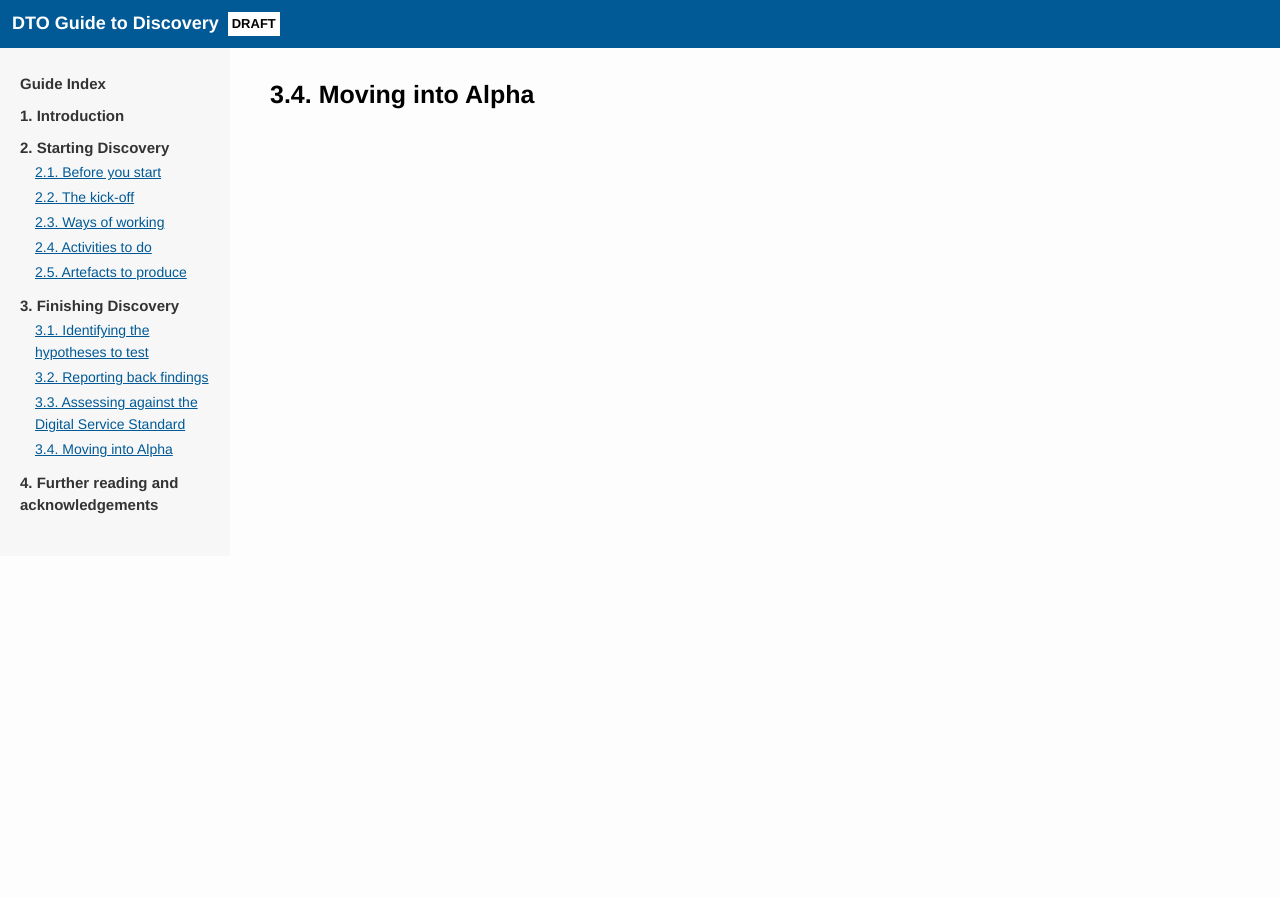
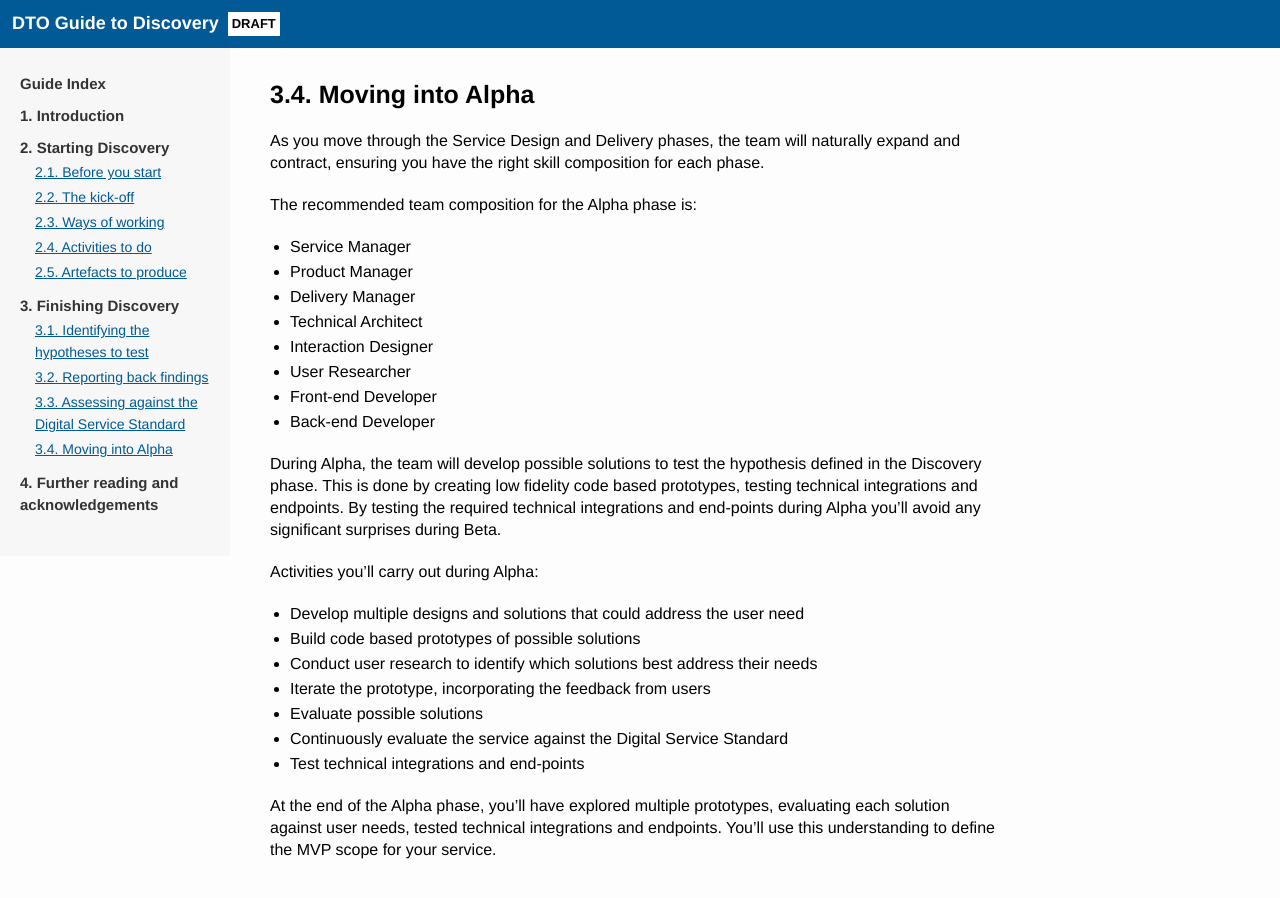
Before and after one commit to AusDTO/discovery-guide, a Jekyll site: the page built from 3-finishing-discovery/3-4-moving-into-alpha.md, in a window 1280 px wide. Built offline with Jekyll 4.4.1, drawn with Linux system fonts in a browser that asks for light colours.

Commit message:
Update 3-4-moving-into-alpha.md

```diff
--- a/3-finishing-discovery/3-4-moving-into-alpha.md
+++ b/3-finishing-discovery/3-4-moving-into-alpha.md
@@ -2,3 +2,27 @@
 layout: main
 title: '3.4. Moving into Alpha'
 ---
+As you move through the Service Design and Delivery phases, the team will naturally expand and contract, ensuring you have the right skill composition for each phase.
+
+The recommended team composition for the Alpha phase is:
+- Service Manager
+- Product Manager
+- Delivery Manager
+- Technical Architect
+- Interaction Designer
+- User Researcher
+- Front-end Developer
+- Back-end Developer
+
+During Alpha, the team will develop possible solutions to test the hypothesis defined in the Discovery phase. This is done by creating low fidelity code based prototypes, testing technical integrations and endpoints.  By testing the required technical integrations and end-points during Alpha you'll avoid any significant surprises during Beta.
+
+Activities you'll carry out during Alpha:
+- Develop multiple designs and solutions that could address the user need
+- Build code based prototypes of possible solutions
+- Conduct user research to identify which solutions best address their needs
+- Iterate the prototype, incorporating the feedback from users
+- Evaluate possible solutions
+- Continuously evaluate the service against the Digital Service Standard
+- Test technical integrations and end-points
+
+At the end of the Alpha phase, you'll have explored multiple prototypes, evaluating each solution against user needs, tested technical integrations and endpoints.  You'll use this understanding to define the MVP scope for your service.
```
